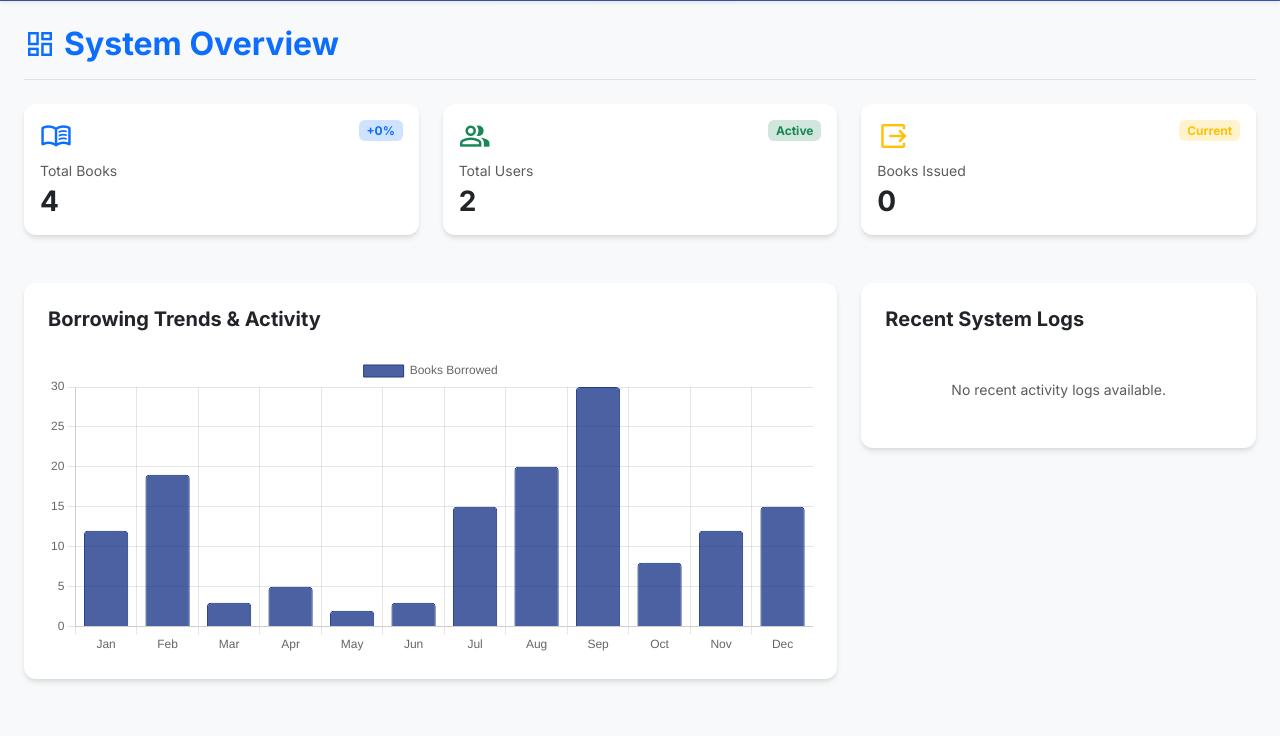
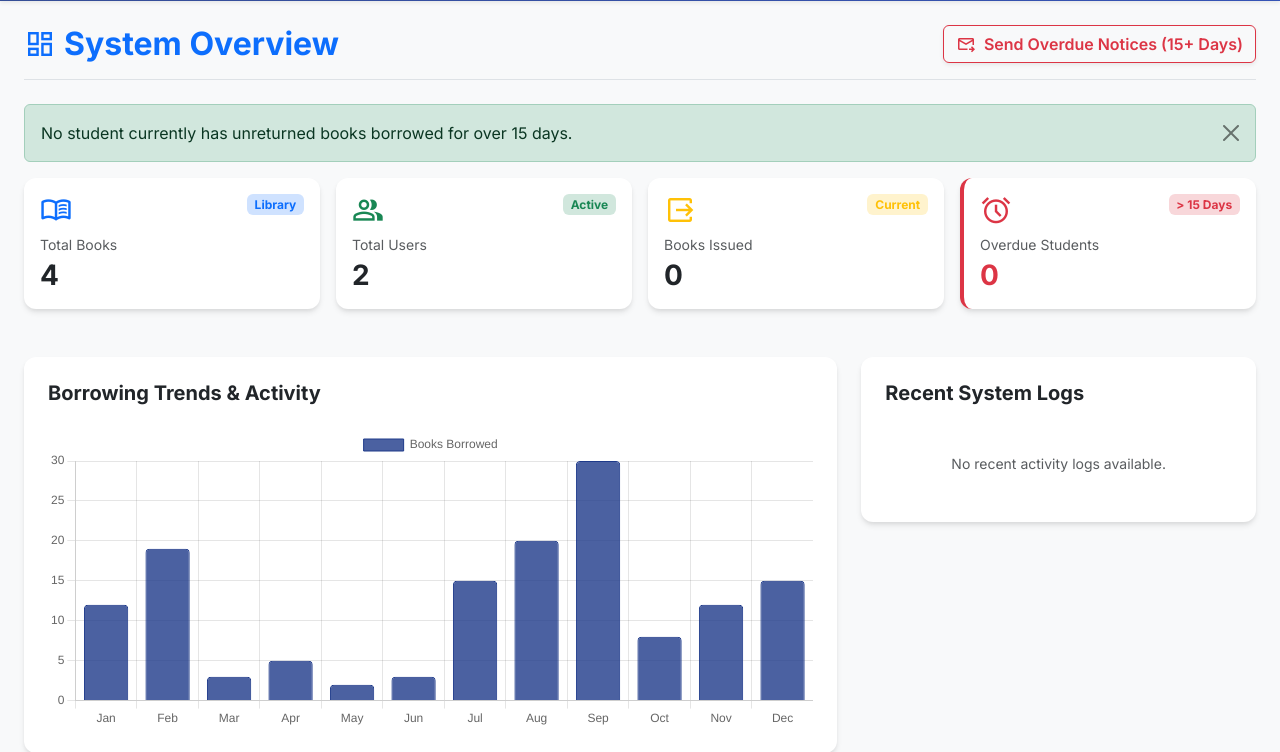
Before and after one commit to Akshith1118/digital-library, a Flask app: a page that uses templates/admin_dashboard.html in a window 1280 px wide. Shown: the part 80-832 px from the top of the page. Before the commit the page ends 764 px from the top, so only its background shows below. Run offline with Flask 3, Linux system fonts and the light colour scheme; a user stored in the database is signed in; data comes from the database, SQL or seed files in the repository; both versions use the stored data as it was after the commit; data that the repository does not hold is empty.

Commit message:
Add notify_overdue_students method and UI for 15+ days overdue student book loans

```diff
--- a/app.py
+++ b/app.py
@@ -96,6 +96,18 @@ def init_sqlite_db(conn):
         timestamp TIMESTAMP DEFAULT CURRENT_TIMESTAMP,
         FOREIGN KEY (user_id) REFERENCES users(id) ON DELETE SET NULL
     );
+
+    CREATE TABLE IF NOT EXISTS notifications (
+        id INTEGER PRIMARY KEY AUTOINCREMENT,
+        user_id INTEGER NOT NULL,
+        transaction_id INTEGER,
+        title TEXT NOT NULL,
+        message TEXT NOT NULL,
+        type TEXT DEFAULT 'overdue_warning',
+        is_read INTEGER DEFAULT 0,
+        created_at TIMESTAMP DEFAULT CURRENT_TIMESTAMP,
+        FOREIGN KEY (user_id) REFERENCES users(id) ON DELETE CASCADE
+    );
     """)
     # Seed admin credential if table is empty (password is "password123")
     cursor.execute("SELECT COUNT(*) FROM users")
@@ -136,6 +148,156 @@ def send_email_notification(to_email, subject, body):
 def allowed_file(filename):
     return '.' in filename and filename.rsplit('.', 1)[1].lower() in {'png', 'jpg', 'jpeg', 'gif'}
 
+# Helper to safely parse datetimes
+def parse_datetime(val):
+    if isinstance(val, datetime.datetime):
+        return val
+    if isinstance(val, str):
+        for fmt in ("%Y-%m-%d %H:%M:%S", "%Y-%m-%d %H:%M:%S.%f", "%Y-%m-%d"):
+            try:
+                return datetime.datetime.strptime(val, fmt)
+            except ValueError:
+                pass
+    return None
+
+# Method that sends notification after students took book over 15 days on book due to return
+def notify_overdue_students(days_threshold=15, force=False):
+    """
+    Sends notification when students have taken/held a book for over `days_threshold` days
+    (default 15 days) and the book has not been returned (status in 'issued', 'overdue').
+
+    Workflow:
+      1. Identifies student loans (role == 'student') that are unreturned.
+      2. Calculates days held since issue date: (now - issue_date).days
+         and days overdue past due date: (now - due_date).days.
+      3. If days_held >= days_threshold or days_overdue >= days_threshold:
+         - Dispatches simulated email notification
+         - Stores in-app notification in `notifications` table (avoiding duplicates within 24h unless force=True)
+         - Records audit trail in `activity_logs`
+         - Marks transaction status as 'overdue'
+
+    Returns:
+      List of dictionary records for all students notified.
+    """
+    conn, cursor = get_db_cursor()
+
+    q = """
+    SELECT
+        t.transaction_id,
+        t.user_id,
+        t.book_id,
+        t.issue_date,
+        t.due_date,
+        t.status,
+        u.fullname AS student_name,
+        u.email AS student_email,
+        u.role AS user_role,
+        b.title AS book_title,
+        b.author AS book_author,
+        b.isbn AS book_isbn
+    FROM transactions t
+    JOIN users u ON t.user_id = u.id
+    JOIN books b ON t.book_id = b.book_id
+    WHERE u.role = 'student'
+      AND (t.return_date IS NULL OR t.return_date = '')
+      AND t.status IN ('issued', 'overdue')
+    """
+    cursor.execute(q)
+    rows = cursor.fetchall()
+
+    now = datetime.datetime.now()
+    notified_records = []
+
+    for row in rows:
+        issue_dt = parse_datetime(row['issue_date'])
+        due_dt = parse_datetime(row['due_date'])
+
+        if not issue_dt:
+            continue
+
+        days_held = (now - issue_dt).days
+        days_overdue = (now - due_dt).days if (due_dt and now > due_dt) else 0
+
+        # Check condition: student took the book for over days_threshold days (15+ days)
+        if days_held >= days_threshold or days_overdue >= days_threshold:
+            # Check duplicate alert within last 24 hours to avoid spamming
+            if not force:
+                chk_q = """
+                SELECT id, created_at FROM notifications
+                WHERE user_id = ? AND transaction_id = ? AND type = 'overdue_warning'
+                ORDER BY created_at DESC LIMIT 1
+                """ if USING_SQLITE else """
+                SELECT id, created_at FROM notifications
+                WHERE user_id = %s AND transaction_id = %s AND type = 'overdue_warning'
+                ORDER BY created_at DESC LIMIT 1
+                """
+                cursor.execute(chk_q, (row['user_id'], row['transaction_id']))
+                recent_notif = cursor.fetchone()
+                if recent_notif:
+                    raw_dt = recent_notif['created_at'] if isinstance(recent_notif, dict) else recent_notif[1]
+                    recent_dt = parse_datetime(raw_dt)
+                    if recent_dt and (now - recent_dt).total_seconds() < 86400:
+                        # Already notified within the past 24 hours
+                        continue
+
+            # Formulate notification subject and message
+            title = f"Urgent: Book Return Overdue Notice - '{row['book_title']}'"
+            due_str = due_dt.strftime('%Y-%m-%d') if due_dt else str(row['due_date'])
+            issue_str = issue_dt.strftime('%Y-%m-%d') if issue_dt else str(row['issue_date'])
+
+            message = (
+                f"Dear {row['student_name']},\n\n"
+                f"You borrowed the book '{row['book_title']}' on {issue_str}. "
+                f"You have had this book for {days_held} days, which exceeds the allowed 15-day limit.\n"
+                f"The scheduled return due date was: {due_str} ({days_overdue} day(s) overdue).\n\n"
+                f"Please return this book to the library immediately to resolve your overdue status "
+                f"and prevent further fines or borrowing restrictions.\n\n"
+                f"— Libris Digital Library"
+            )
+
+            # 1. Send Simulated Email Notification
+            send_email_notification(row['student_email'], title, message)
+
+            # 2. Insert into notifications table for in-app display
+            ins_notif = """
+            INSERT INTO notifications (user_id, transaction_id, title, message, type, is_read, created_at)
+            VALUES (?, ?, ?, ?, 'overdue_warning', 0, ?)
+            """ if USING_SQLITE else """
+            INSERT INTO notifications (user_id, transaction_id, title, message, type, is_read, created_at)
+            VALUES (%s, %s, %s, %s, 'overdue_warning', 0, %s)
+            """
+            cursor.execute(ins_notif, (row['user_id'], row['transaction_id'], title, message, now.strftime("%Y-%m-%d %H:%M:%S")))
+
+            # 3. Log to activity_logs
+            ins_log = """
+            INSERT INTO activity_logs (user_id, action, timestamp) VALUES (?, ?, ?)
+            """ if USING_SQLITE else """
+            INSERT INTO activity_logs (user_id, action, timestamp) VALUES (%s, %s, %s)
+            """
+            log_msg = f"Overdue return notice sent to {row['student_name']} for '{row['book_title']}' (Held: {days_held} days, Overdue: {days_overdue} days)"
+            cursor.execute(ins_log, (row['user_id'], log_msg, now.strftime("%Y-%m-%d %H:%M:%S")))
+
+            # 4. Update transaction status to overdue if not already
+            if row['status'] != 'overdue':
+                up_st = "UPDATE transactions SET status = 'overdue' WHERE transaction_id = ?" if USING_SQLITE else "UPDATE transactions SET status = 'overdue' WHERE transaction_id = %s"
+                cursor.execute(up_st, (row['transaction_id'],))
+
+            notified_records.append({
+                'transaction_id': row['transaction_id'],
+                'student_id': row['user_id'],
+                'student_name': row['student_name'],
+                'student_email': row['student_email'],
+                'book_title': row['book_title'],
+                'issue_date': issue_str,
+                'due_date': due_str,
+                'days_held': days_held,
+                'days_overdue': days_overdue
+            })
+
+    conn.commit()
+    conn.close()
+    return notified_records
+
 # Fine calculations engine
 def update_overdue_fines():
     conn, cursor = get_db_cursor()
@@ -147,13 +309,10 @@ def update_overdue_fines():
 
     for row in rows:
         due_val = row['due_date']
-        if isinstance(due_val, str):
-            due = datetime.datetime.strptime(due_val, "%Y-%m-%d %H:%M:%S")
-        else:
-            due = due_val
+        due = parse_datetime(due_val)
         now = datetime.datetime.now()
 
-        if now > due:
+        if due and now > due:
             qu = """
             UPDATE transactions
             SET status = 'overdue'
@@ -167,6 +326,9 @@ def update_overdue_fines():
             cursor.execute(qu, (tid,))
     conn.commit()
     conn.close()
+
+    # Automatically check and dispatch notifications for students whose book loans exceed 15 days
+    notify_overdue_students(days_threshold=15, force=False)
 
 # Helper for login protection
 def is_logged_in():
@@ -286,8 +448,13 @@ def dashboard():
     cursor.execute(q_recs)
     recommendations = cursor.fetchall()
 
+    # Fetch active unread notifications
+    q_notifs = "SELECT * FROM notifications WHERE user_id = ? AND is_read = 0 ORDER BY created_at DESC" if USING_SQLITE else "SELECT * FROM notifications WHERE user_id = %s AND is_read = 0 ORDER BY created_at DESC"
+    cursor.execute(q_notifs, (session['user_id'],))
+    notifications = cursor.fetchall()
+
     conn.close()
-    return render_template('user_dashboard.html', books=books, transactions=transactions, limits=limits, recommendations=recommendations)
+    return render_template('user_dashboard.html', books=books, transactions=transactions, limits=limits, recommendations=recommendations, notifications=notifications)
 
 # Admin Dashboard
 @app.route('/admin/dashboard')
@@ -314,6 +481,24 @@ def admin_dashboard():
     stats['total_teachers'] = get_count("SELECT COUNT(*) FROM users WHERE role='teacher'")
     stats['books_issued'] = get_count("SELECT COUNT(*) FROM transactions WHERE status IN ('issued', 'overdue')")
 
+    # Overdue student loans (> 15 days)
+    q_overdue_15 = """
+    SELECT COUNT(*) FROM transactions t
+    JOIN users u ON t.user_id = u.id
+    WHERE u.role = 'student'
+      AND (t.return_date IS NULL OR t.return_date = '')
+      AND t.status IN ('issued', 'overdue')
+      AND (julianday('now') - julianday(t.issue_date)) >= 15
+    """ if USING_SQLITE else """
+    SELECT COUNT(*) FROM transactions t
+    JOIN users u ON t.user_id = u.id
+    WHERE u.role = 'student'
+      AND (t.return_date IS NULL OR t.return_date = '')
+      AND t.status IN ('issued', 'overdue')
+      AND DATEDIFF(NOW(), t.issue_date) >= 15
+    """
+    stats['overdue_15_students'] = get_count(q_overdue_15)
+
     # Fetch activity logs
     q_logs = """
     SELECT a.*, u.fullname as user_name
@@ -325,7 +510,41 @@ def admin_dashboard():
     logs = cursor.fetchall()
 
     conn.close()
-    return render_template('admin_dashboard.html', stats=stats, logs=logs)
+    notification_msg = request.args.get('notification_msg')
+    return render_template('admin_dashboard.html', stats=stats, logs=logs, success=notification_msg)
+
+# Admin route to manually trigger overdue notifications (15+ days)
+@app.route('/admin/notify_overdue', methods=['GET', 'POST'])
+def trigger_overdue_notifications():
+    if not is_logged_in() or session['role'] != 'admin':
+        return redirect(url_for('login'))
+
+    days = request.args.get('days', default=15, type=int)
+    notified = notify_overdue_students(days_threshold=days, force=True)
+    count = len(notified)
+
+    if count > 0:
+        names = ", ".join([n['student_name'] for n in notified[:3]])
+        if count > 3:
+            names += f" and {count - 3} others"
+        msg = f"Overdue return notices successfully sent to {count} student(s) who held books for over {days} days ({names})."
+    else:
+        msg = f"No student currently has unreturned books borrowed for over {days} days."
+
+    return redirect(url_for('admin_dashboard', notification_msg=msg))
+
+# Mark notification as read / dismiss
+@app.route('/notifications/read/<int:notification_id>', methods=['POST'])
+def mark_notification_read(notification_id):
+    if not is_logged_in():
+        return redirect(url_for('login'))
+
+    conn, cursor = get_db_cursor()
+    q = "UPDATE notifications SET is_read = 1 WHERE id = ? AND user_id = ?" if USING_SQLITE else "UPDATE notifications SET is_read = 1 WHERE id = %s AND user_id = %s"
+    cursor.execute(q, (notification_id, session['user_id']))
+    conn.commit()
+    conn.close()
+    return redirect(request.referrer or url_for('dashboard'))
 
 # Book Management View
 @app.route('/admin/books')
--- a/templates/admin_dashboard.html
+++ b/templates/admin_dashboard.html
@@ -18,10 +18,19 @@
 <!-- Main Container -->
 <main class="main-content container-fluid px-4 py-4">
     <!-- Header -->
-    <header class="d-flex justify-content-between align-items-center mb-4 pb-3 border-bottom">
+    <header class="d-flex justify-content-between align-items-center mb-4 pb-3 border-bottom flex-wrap gap-2">
         <h2 class="fw-bold m-0 text-primary d-flex align-items-center gap-2">
             <span class="material-symbols-outlined fs-2">dashboard</span> System Overview
         </h2>
+        <div class="d-flex align-items-center gap-2">
+            <a href="/admin/notify_overdue" class="btn btn-outline-danger d-flex align-items-center gap-2 shadow-sm fw-semibold">
+                <span class="material-symbols-outlined fs-5">forward_to_inbox</span>
+                <span>Send Overdue Notices (15+ Days)</span>
+                {% if stats.overdue_15_students and stats.overdue_15_students > 0 %}
+                <span class="badge bg-danger rounded-pill">{{ stats.overdue_15_students }}</span>
+                {% endif %}
+            </a>
+        </div>
     </header>
 
     <!-- Alert Messages -->
@@ -32,18 +41,18 @@
     </div>
     {% endif %}
 
-    <section class="row g-4 mb-5">
-        <div class="col-12 col-md-4">
+    <section class="row g-3 mb-5">
+        <div class="col-12 col-sm-6 col-lg-3">
             <div class="card p-3 glow-card">
                 <div class="d-flex justify-content-between align-items-start mb-2">
                     <span class="material-symbols-outlined text-primary fs-2">menu_book</span>
-                    <span class="badge bg-primary-subtle text-primary">+{{ stats.books_added_percentage or 0 }}%</span>
+                    <span class="badge bg-primary-subtle text-primary">Library</span>
                 </div>
                 <p class="text-muted small mb-1">Total Books</p>
                 <h3 class="fw-bold m-0">{{ stats.total_books or 0 }}</h3>
             </div>
         </div>
-        <div class="col-12 col-md-4">
+        <div class="col-12 col-sm-6 col-lg-3">
             <div class="card p-3 glow-card">
                 <div class="d-flex justify-content-between align-items-start mb-2">
                     <span class="material-symbols-outlined text-success fs-2">group</span>
@@ -53,7 +62,7 @@
                 <h3 class="fw-bold m-0">{{ (stats.total_students or 0) + (stats.total_teachers or 0) }}</h3>
             </div>
         </div>
-        <div class="col-12 col-md-4">
+        <div class="col-12 col-sm-6 col-lg-3">
             <div class="card p-3 glow-card">
                 <div class="d-flex justify-content-between align-items-start mb-2">
                     <span class="material-symbols-outlined text-warning fs-2">output</span>
@@ -61,6 +70,16 @@
                 </div>
                 <p class="text-muted small mb-1">Books Issued</p>
                 <h3 class="fw-bold m-0">{{ stats.books_issued or 0 }}</h3>
+            </div>
+        </div>
+        <div class="col-12 col-sm-6 col-lg-3">
+            <div class="card p-3 glow-card border-start border-4 border-danger">
+                <div class="d-flex justify-content-between align-items-start mb-2">
+                    <span class="material-symbols-outlined text-danger fs-2">alarm</span>
+                    <span class="badge bg-danger-subtle text-danger">> 15 Days</span>
+                </div>
+                <p class="text-muted small mb-1">Overdue Students</p>
+                <h3 class="fw-bold m-0 text-danger">{{ stats.overdue_15_students or 0 }}</h3>
             </div>
         </div>
     </section>
```
Also changed, not shown: database.sql (+14 -0 lines), templates/user_dashboard.html (+22 -0 lines).
